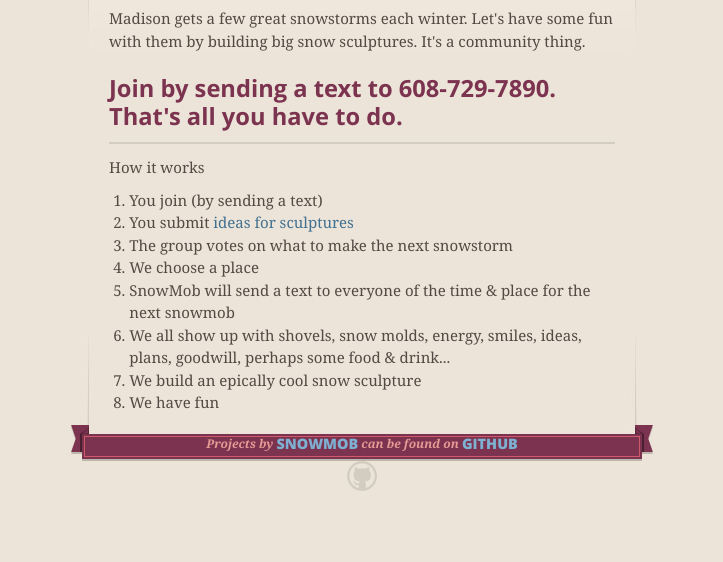
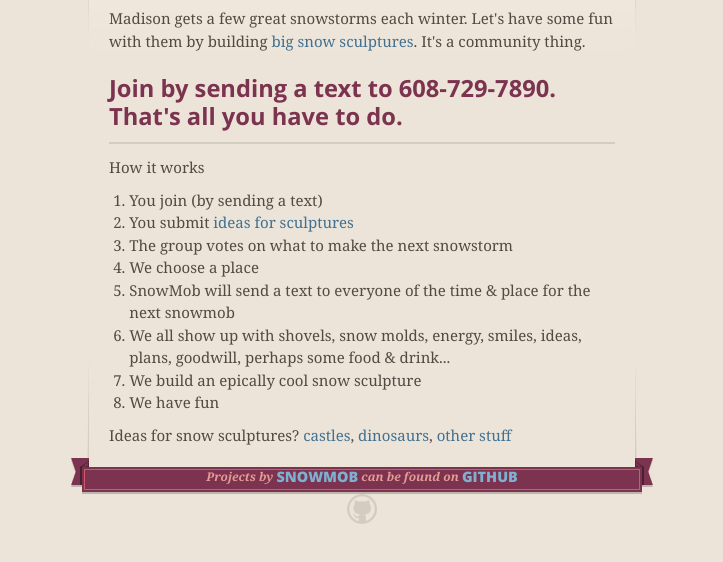
Before and after one commit to SnowMob/snowmob.github.io, a plain HTML site: page index.html in a window 1280 px wide. Shown: the part 282-844 px from the top of the page, without its empty margins (278-1001 px from the left). Before the commit the page ends 813 px from the top, so only its background shows below. Drawn offline with nearby package versions, Linux system fonts and the light colour scheme.

Commit message:
add links to ideas

```diff
--- a/index.html
+++ b/index.html
@@ -47,7 +47,7 @@
         <h1>
 <a name="welcome-to-the-madison-snow-mob" class="anchor" href="#welcome-to-the-madison-snow-mob"><span class="octicon octicon-link"></span></a>Welcome to the Madison Snow Mob</h1>
 
-<p>Madison gets a few great snowstorms each winter. Let's have some fun with them by building big snow sculptures.  It's a community thing.</p>
+<p>Madison gets a few great snowstorms each winter. Let's have some fun with them by building <a href="https://www.google.com/search?q=snow+dinosaur&espv=210&es_sm=91&tbm=isch&tbo=u&source=univ&sa=X&ei=-7qfUqGZCcWPqgH2roDoBQ&ved=0CDMQsAQ&biw=1163&bih=575">big snow sculptures</a>.  It's a community thing.</p>
 
 <h2>
 Join by sending a text to 608-729-7890.  That's all you have to do.</h2>
@@ -63,6 +63,8 @@ How it works
   <li>We build an epically cool snow sculpture</li>
   <li>We have fun</li>
 </ol>
+<p>Ideas for snow sculptures? <a href="https://www.google.com/search?q=snow+dinosaur&espv=210&es_sm=91&tbm=isch&tbo=u&source=univ&sa=X&ei=-7qfUqGZCcWPqgH2roDoBQ&ved=0CDMQsAQ&biw=1163&bih=575#es_sm=91&espv=210&q=snow+castle+giant&tbm=isch">castles</a>, <a href="https://www.google.com/search?q=snow+dinosaur&espv=210&es_sm=91&tbm=isch&tbo=u&source=univ&sa=X&ei=-7qfUqGZCcWPqgH2roDoBQ&ved=0CDMQsAQ&biw=1163&bih=575#es_sm=91&espv=210&q=snow+dinosaur+giant&tbm=isch">dinosaurs</a>, <a href="https://www.google.com/search?q=snow+dinosaur&espv=210&es_sm=91&tbm=isch&tbo=u&source=univ&sa=X&ei=-7qfUqGZCcWPqgH2roDoBQ&ved=0CDMQsAQ&biw=1163&bih=575#es_sm=91&espv=210&q=giant+snow+sculpture&tbm=isch">other stuff</a>
+  </p>
       </section>
 
       <footer>
```
